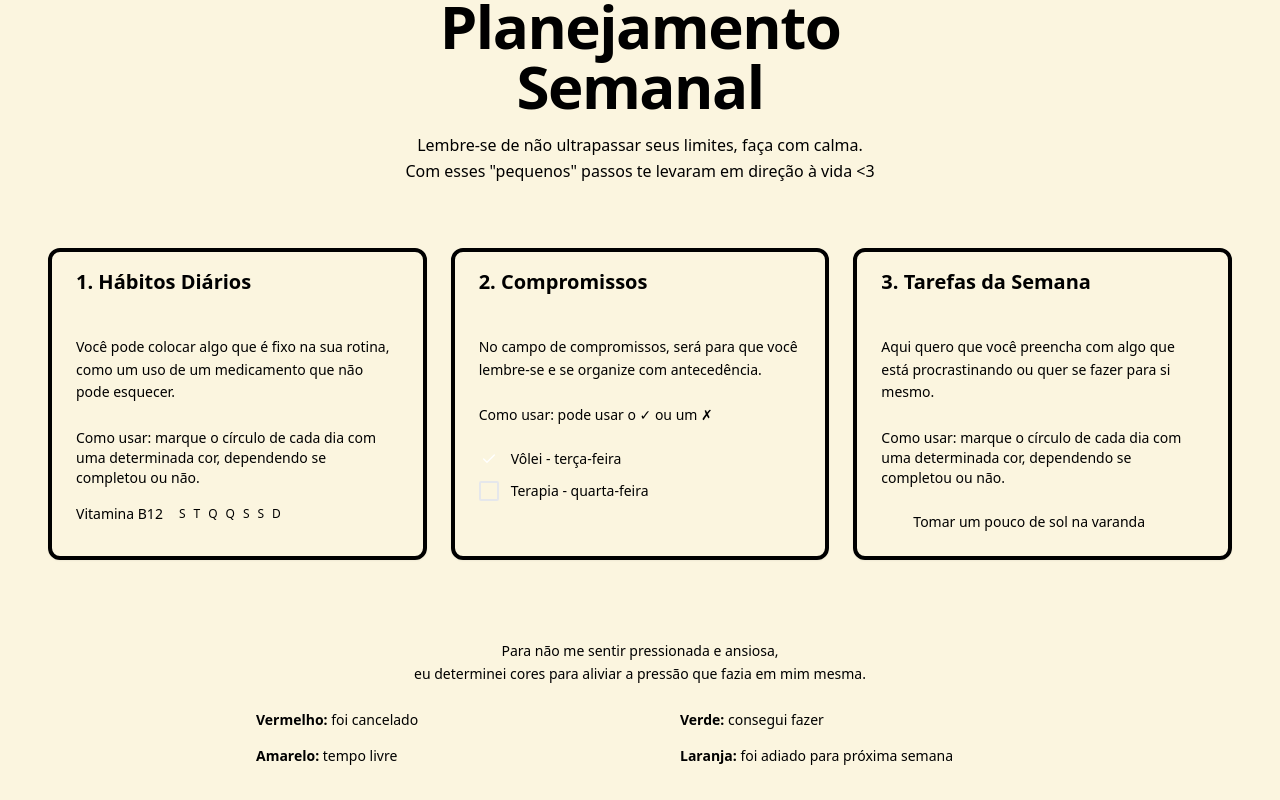
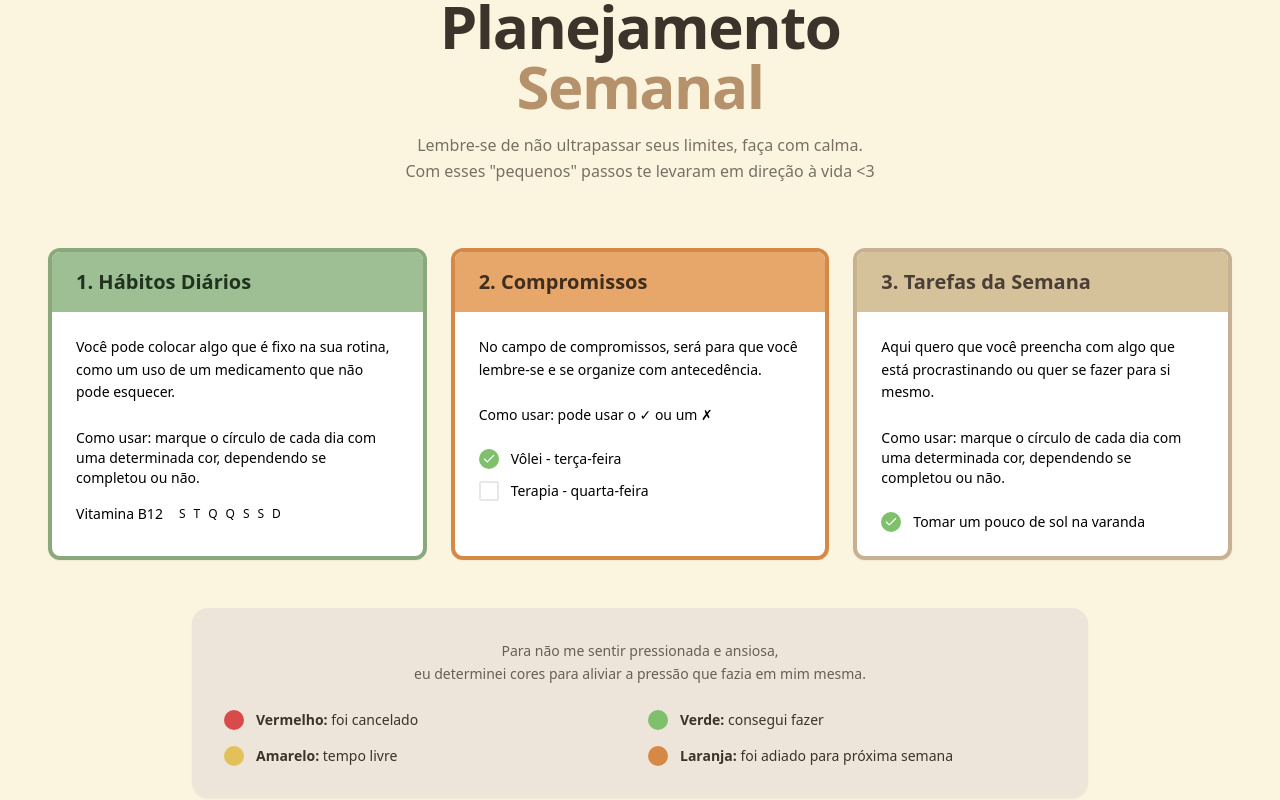
Before and after one commit to BrendaFigueira8/SUN-WEB, a React (Vite) app: page / in a window 1280 px wide. Shown: the part 2600-3400 px from the top of the page. Built offline with nearby package versions, Linux system fonts and the light colour scheme.

Commit message:
atualização: ajuste de cores, formatação e estrutura nas seções de hábitos diários, compromissos, tarefas da semana e legenda de status

```diff
--- a/src/App.tsx
+++ b/src/App.tsx
@@ -22,7 +22,7 @@ function App() {
               <ul className="flex space-x-8">
                 <li>
                   <a
-                    href="#sobre"
+                                                                                href="#sobre"
                     className="text-gray-700 hover:text-[#3D618A] transition-colors duration-200 font-medium"
                   >
                     Sobre
@@ -195,14 +195,14 @@ function App() {
               <header className="py-16 px-4 animate-fade-in">
                 <div className="max-w-7xl mx-auto text-center">
                   <div className="inline-block mb-4">
-                    <div className="h-1 w-20 bg-primary rounded-full mx-auto mb-6" />
+                    <div className="h-1 w-20 bg-[#B6926C] rounded-full mx-auto mb-6" />
                   </div>
-                  <h1 className="text-5xl md:text-6xl font-bold text-foreground mb-4 tracking-tight">
+                  <h1 className="text-5xl md:text-6xl font-bold text-[#3C342B] mb-4 tracking-tight">
                     Planejamento
                     <br />
-                    <span className="text-primary">Semanal</span>
+                    <span className="text-[#B6926C]">Semanal</span>
                   </h1>
-                  <p className="text-base text-muted-foreground max-w-2xl mx-auto leading-relaxed">
+                  <p className="text-base text-[#7C6E65] max-w-2xl mx-auto leading-relaxed">
                     Lembre-se de não ultrapassar seus limites, faça com calma.
                     <br />
                     Com esses "pequenos" passos te levaram em direção à vida {'<3'}
--- a/src/components/CommitmentsList.tsx
+++ b/src/components/CommitmentsList.tsx
@@ -2,9 +2,9 @@ import { Check } from "lucide-react";
 
 export const CommitmentsList = () => {
   return (
-    <div className="bg-card rounded-xl border-4 border-[hsl(var(--warm-orange-dark))] p-6 shadow-sm hover:shadow-md transition-shadow">
-      <div className="bg-[hsl(var(--warm-orange))] -mx-6 -mt-6 px-6 py-4 rounded-t-lg mb-6">
-        <h2 className="text-xl font-bold text-foreground">2. Compromissos</h2>
+    <div className="bg-white rounded-xl border-4 border-[#D68847] p-6 shadow-sm hover:shadow-md transition-shadow">
+      <div className="bg-[#E7A76B] -mx-6 -mt-6 px-6 py-4 rounded-t-lg mb-6">
+        <h2 className="text-xl font-bold text-[#3F2E20]">2. Compromissos</h2>
       </div>
 
       <p className="text-sm text-muted-foreground mb-6 leading-relaxed">
@@ -18,8 +18,8 @@ export const CommitmentsList = () => {
 
         <div className="space-y-3">
           <div className="flex items-center gap-3">
-            <div className="w-5 h-5 rounded-sm bg-[hsl(var(--status-done))] flex items-center justify-center flex-shrink-0">
-              <Check className="w-4 h-4 text-white" />
+            <div className="w-5 h-5 rounded-full bg-[#7FC06C] flex items-center justify-center flex-shrink-0">
+              <Check className="w-3.5 h-3.5 text-white" />
             </div>
             <p className="text-sm text-foreground">Vôlei - terça-feira</p>
           </div>
--- a/src/components/HabitTracker.tsx
+++ b/src/components/HabitTracker.tsx
@@ -2,9 +2,9 @@ export const HabitTracker = () => {
   const days = ["S", "T", "Q", "Q", "S", "S", "D"];
 
   return (
-    <div className="bg-card rounded-xl border-4 border-[hsl(var(--sage-green-dark))] p-6 shadow-sm hover:shadow-md transition-shadow">
-      <div className="bg-[hsl(var(--sage-green))] -mx-6 -mt-6 px-6 py-4 rounded-t-lg mb-6">
-        <h2 className="text-xl font-bold text-foreground">1. Hábitos Diários</h2>
+    <div className="bg-white rounded-xl border-4 border-[#8AA87B] p-6 shadow-sm hover:shadow-md transition-shadow">
+      <div className="bg-[#9DBF93] -mx-6 -mt-6 px-6 py-4 rounded-t-lg mb-6">
+        <h2 className="text-xl font-bold text-[#21321F]">1. Hábitos Diários</h2>
       </div>
 
       <p className="text-sm text-muted-foreground mb-6 leading-relaxed">
@@ -17,7 +17,7 @@ export const HabitTracker = () => {
         </p>
 
         <div className="flex items-center gap-4">
-          <p className="font-medium text-sm whitespace-nowrap">Vitamina B12</p>
+            <p className="font-medium text-sm whitespace-nowrap">Vitamina B12</p>
           <div className="flex items-center gap-2">
             {days.map((day, index) => (
               <div key={index} className="flex flex-col items-center gap-1.5">
--- a/src/components/StatusLegend.tsx
+++ b/src/components/StatusLegend.tsx
@@ -1,33 +1,33 @@
 export const StatusLegend = () => {
   return (
-    <div className="mt-12 bg-[hsl(var(--accent)_/_0.3)] rounded-2xl px-8 py-8 max-w-4xl mx-auto">
-      <p className="text-center text-sm leading-relaxed mb-6 text-foreground">
+    <div className="mt-12 bg-[#EDE5DA] rounded-2xl px-8 py-8 max-w-4xl mx-auto shadow-sm">
+      <p className="text-center text-sm leading-relaxed mb-6 text-[#6B5E52]">
         Para não me sentir pressionada e ansiosa,
         <br />
         eu determinei cores para aliviar a pressão que fazia em mim mesma.
       </p>
       <div className="grid grid-cols-1 md:grid-cols-2 gap-4 text-sm">
         <div className="flex items-center gap-3">
-          <div className="w-5 h-5 rounded-full bg-[hsl(var(--status-cancelled))] flex-shrink-0" />
-          <p className="text-foreground">
+          <div className="w-5 h-5 rounded-full bg-[#D94A4A] flex-shrink-0" />
+          <p className="text-[#3E322A]">
             <span className="font-semibold">Vermelho:</span> foi cancelado
           </p>
         </div>
         <div className="flex items-center gap-3">
-          <div className="w-5 h-5 rounded-full bg-[hsl(var(--status-done))] flex-shrink-0" />
-          <p className="text-foreground">
+          <div className="w-5 h-5 rounded-full bg-[#7FC06C] flex-shrink-0" />
+          <p className="text-[#3E322A]">
             <span className="font-semibold">Verde:</span> consegui fazer
           </p>
         </div>
         <div className="flex items-center gap-3">
-          <div className="w-5 h-5 rounded-full bg-[hsl(var(--status-progress))] flex-shrink-0" />
-          <p className="text-foreground">
+          <div className="w-5 h-5 rounded-full bg-[#E2C15A] flex-shrink-0" />
+          <p className="text-[#3E322A]">
             <span className="font-semibold">Amarelo:</span> tempo livre
           </p>
         </div>
         <div className="flex items-center gap-3">
-          <div className="w-5 h-5 rounded-full bg-[hsl(var(--warm-orange))] flex-shrink-0" />
-          <p className="text-foreground">
+          <div className="w-5 h-5 rounded-full bg-[#D68847] flex-shrink-0" />
+          <p className="text-[#3E322A]">
             <span className="font-semibold">Laranja:</span> foi adiado para próxima semana
           </p>
         </div>
--- a/src/components/WeeklyTasks.tsx
+++ b/src/components/WeeklyTasks.tsx
@@ -1,8 +1,10 @@
+import { Check } from "lucide-react";
+
 export const WeeklyTasks = () => {
   return (
-    <div className="bg-card rounded-xl border-4 border-[hsl(var(--warm-tan-dark))] p-6 shadow-sm hover:shadow-md transition-shadow">
-      <div className="bg-[hsl(var(--warm-tan))] -mx-6 -mt-6 px-6 py-4 rounded-t-lg mb-6">
-        <h2 className="text-xl font-bold text-foreground">3. Tarefas da Semana</h2>
+    <div className="bg-white rounded-xl border-4 border-[#C7B192] p-6 shadow-sm hover:shadow-md transition-shadow">
+      <div className="bg-[#D6C29A] -mx-6 -mt-6 px-6 py-4 rounded-t-lg mb-6">
+        <h2 className="text-xl font-bold text-[#4A3F36]">3. Tarefas da Semana</h2>
       </div>
 
       <p className="text-sm text-muted-foreground mb-6 leading-relaxed">
@@ -16,7 +18,9 @@ export const WeeklyTasks = () => {
 
         <div className="space-y-3">
           <div className="flex items-center gap-3">
-            <div className="w-5 h-5 rounded-full bg-[hsl(var(--status-done))] flex-shrink-0" />
+            <div className="w-5 h-5 rounded-full bg-[#7FC06C] flex items-center justify-center flex-shrink-0">
+              <Check className="w-3.5 h-3.5 text-white" />
+            </div>
             <p className="text-sm text-foreground">Tomar um pouco de sol na varanda</p>
           </div>
         </div>
```
